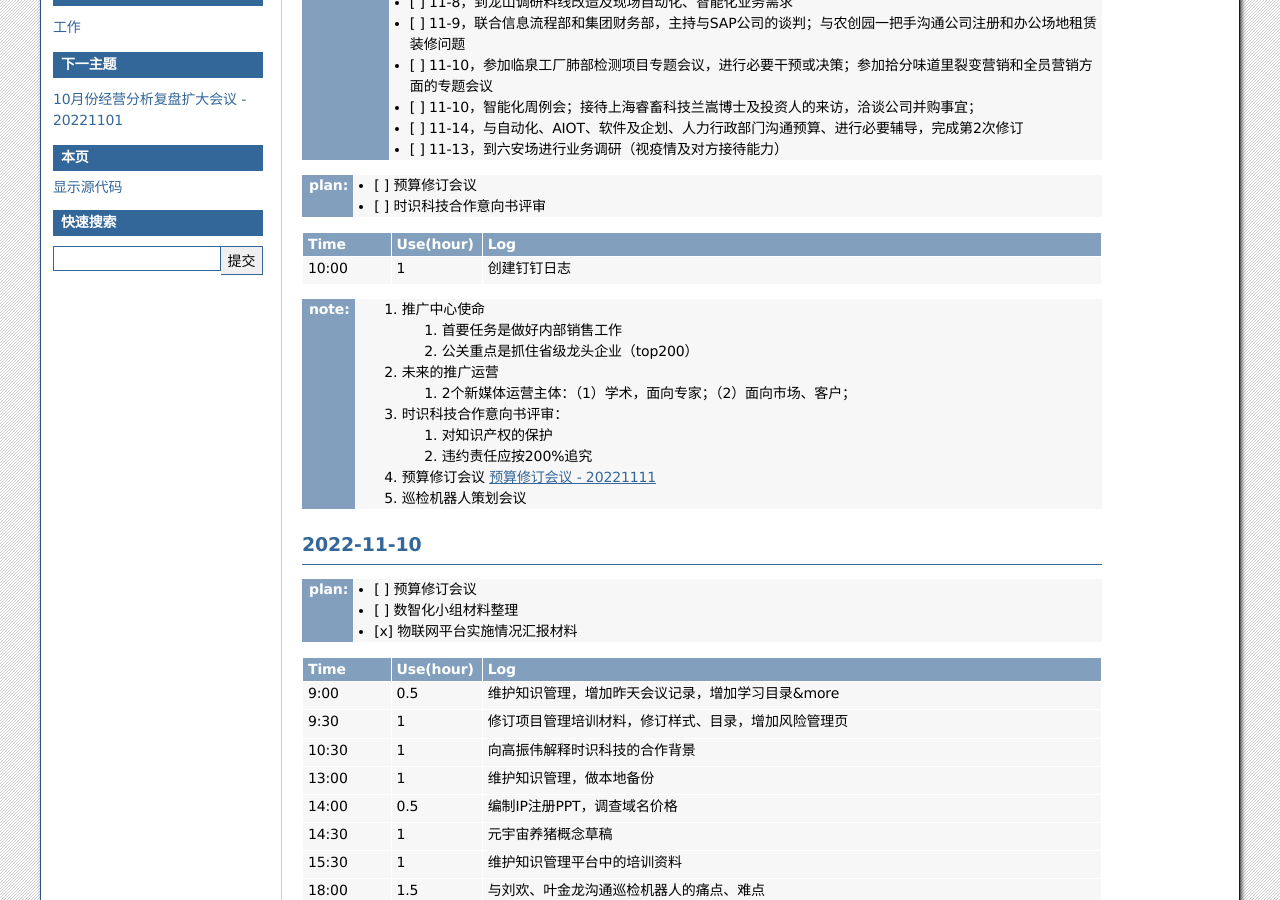
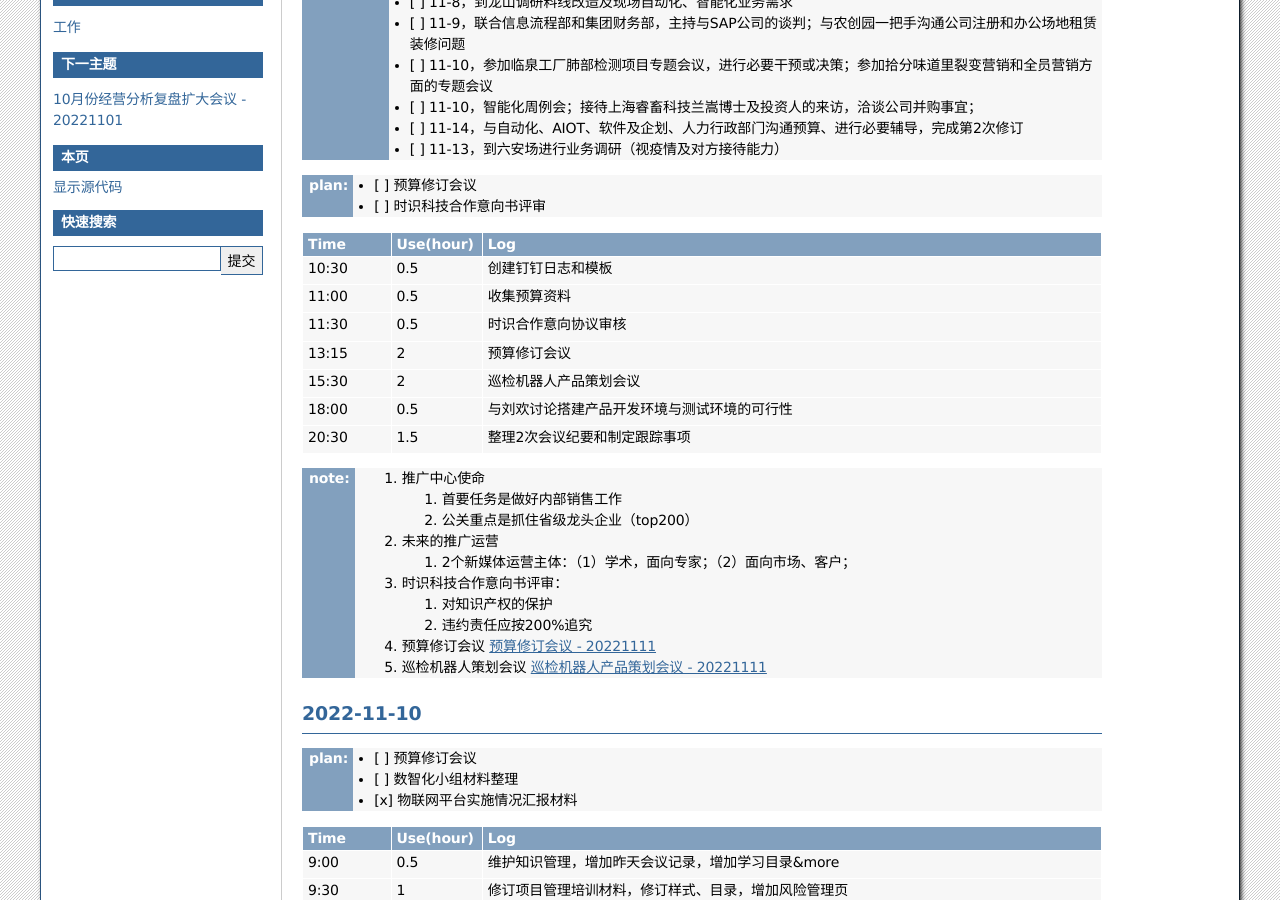
Before and after one commit to cruiurc/cruiurc.github.io, a Sphinx documentation site: the page built from source/work/sj/sj.rst, in a window 1280 px wide and 900 px high, scrolled down 409 px. Built offline with Sphinx 7.4.7, drawn with Linux system fonts in a browser that asks for light colours.

Commit message:
20221111 work

```diff
--- a/source/work/sj/sj.rst
+++ b/source/work/sj/sj.rst
@@ -38,7 +38,13 @@ TODO
    :header: "Time", "Use(hour)", "Log"
    :widths: 10, 10, 70
 
-   10:00, 1, 创建钉钉日志
+   10:30, 0.5, 创建钉钉日志和模板
+   11:00, 0.5, 收集预算资料
+   11:30, 0.5, 时识合作意向协议审核
+   13:15, 2, 预算修订会议
+   15:30, 2, 巡检机器人产品策划会议
+   18:00, 0.5, 与刘欢讨论搭建产品开发环境与测试环境的可行性
+   20:30, 1.5, 整理2次会议纪要和制定跟踪事项
 
 
 :note:
@@ -57,7 +63,7 @@ TODO
       2. 违约责任应按200%追究
 
    4. 预算修订会议 :doc:`/work/sj/topic/预算修订会议-20221111`
-   5. 巡检机器人策划会议
+   5. 巡检机器人策划会议 :doc:`/work/sj/topic/巡检机器人策划会议-20221111`
 
 2022-11-10
 -----------
```
Also changed, not shown: source/work/sj/topic/预算修订会议-20221111.rst (+8 -0 lines).
